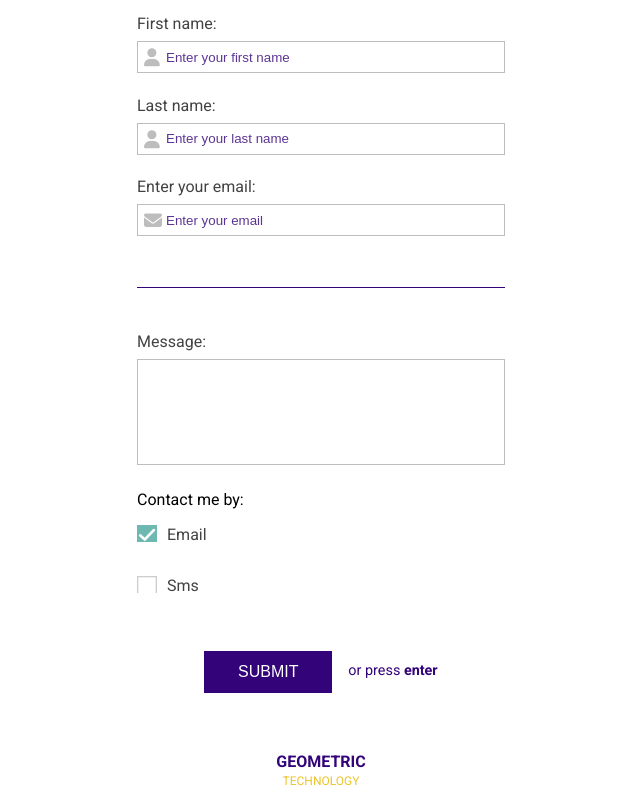
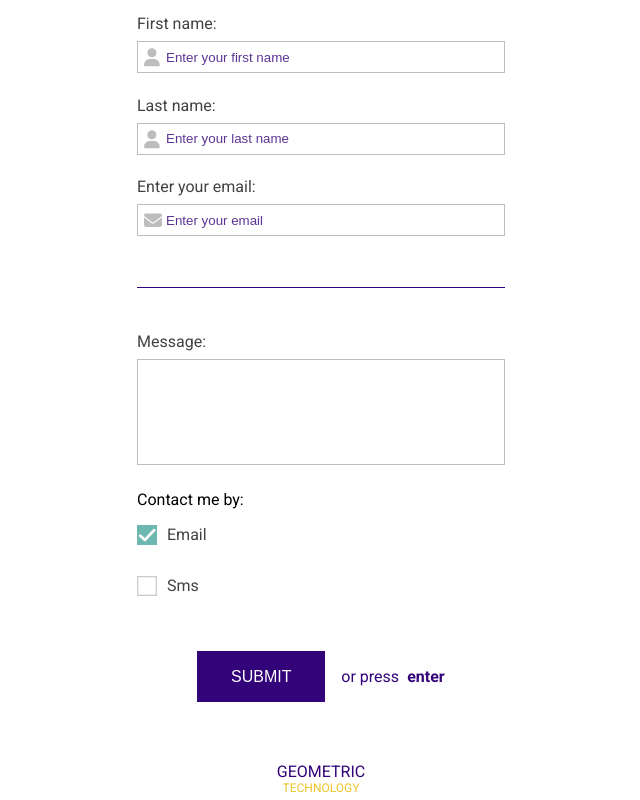
Before and after one commit to cristinapos/1-layout, a plain HTML site: page 1-layout-UniC/contact.html in a window 1280 px wide. Shown: the part 349-1149 px from the top of the page, without its empty margins (319-959 px from the left). Drawn offline with Linux system fonts and the light colour scheme.

Commit message:
Make some changes after code review

```diff
--- a/1-layout-UniC/contact.html
+++ b/1-layout-UniC/contact.html
@@ -16,7 +16,7 @@
     <main class="contact-main">
       <header class="contact-header">
           <div>
-            <li><a href="index.html"><img src="../1-layout-UniC/assets/logo-white.png" class="img-logo"></a></li>
+            <li><a href="index.html"><img src="assets/logo-white.png" class="img-logo"></a></li>
             <nav>
                 <ul>
                     <li><a href="#">Login</a></li>
@@ -72,15 +72,15 @@
             </div>
             <div class="buttons">
                 <button class="btn-contact">Submit</button>
-                <p>or press <span>enter</span></p>
+                <div>or press <span>enter</span></div>
             </div>
           </form>
       </section>
       <footer class="contact-footer">
-        <h4>
+        <div>
           Geometric
-        </h4>
-        <p>technology</p>
+        </div>
+        <div>technology</div>
       </footer>
     </main>
   </body>
--- a/1-layout-UniC/resources/main.css
+++ b/1-layout-UniC/resources/main.css
@@ -265,7 +265,7 @@ input[type="checkbox"] {
 input[type="checkbox"]::before {
     content: "";
     width: 1.5em;
-    height: 1.3em;
+    height: 1.5em;
     background-image: url("../assets/icon-unchecked.png");
     background-size: cover;
     z-index: 2;
@@ -283,13 +283,16 @@ input[type="checkbox"]:checked:before {
     justify-content: center;
 }
 
-.buttons p {
+.buttons div {
     color: #330379;
     padding-top: 0.5em;
+    border: none;
+    width: unset;
 }
 
-.buttons p  span{
+.buttons div  span{
     font-weight: bold;
+    margin-left: 0.5em;
 }
 
 .btn-contact {
@@ -312,13 +315,15 @@ input[type="checkbox"]:checked:before {
     margin-bottom: 0;
 }
 
-.contact-footer h4 {
+.contact-footer >:first-child {
     text-transform: uppercase;
     color: #330379;
+    width: unset;
 }
 
-.contact-footer p {
+.contact-footer >:last-child {
     text-transform: uppercase;
     color: #ecc42a;
     font-size: 12px;
+    width: unset;
 }
```
